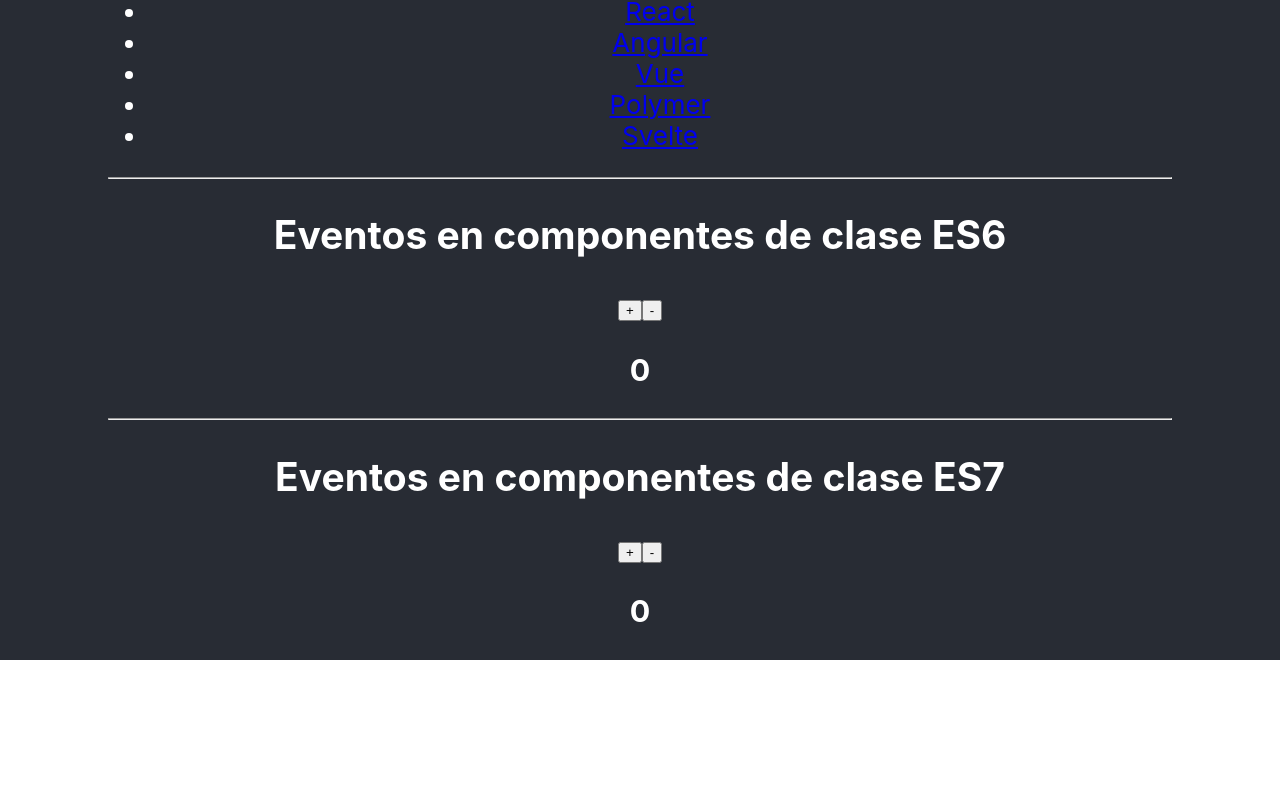
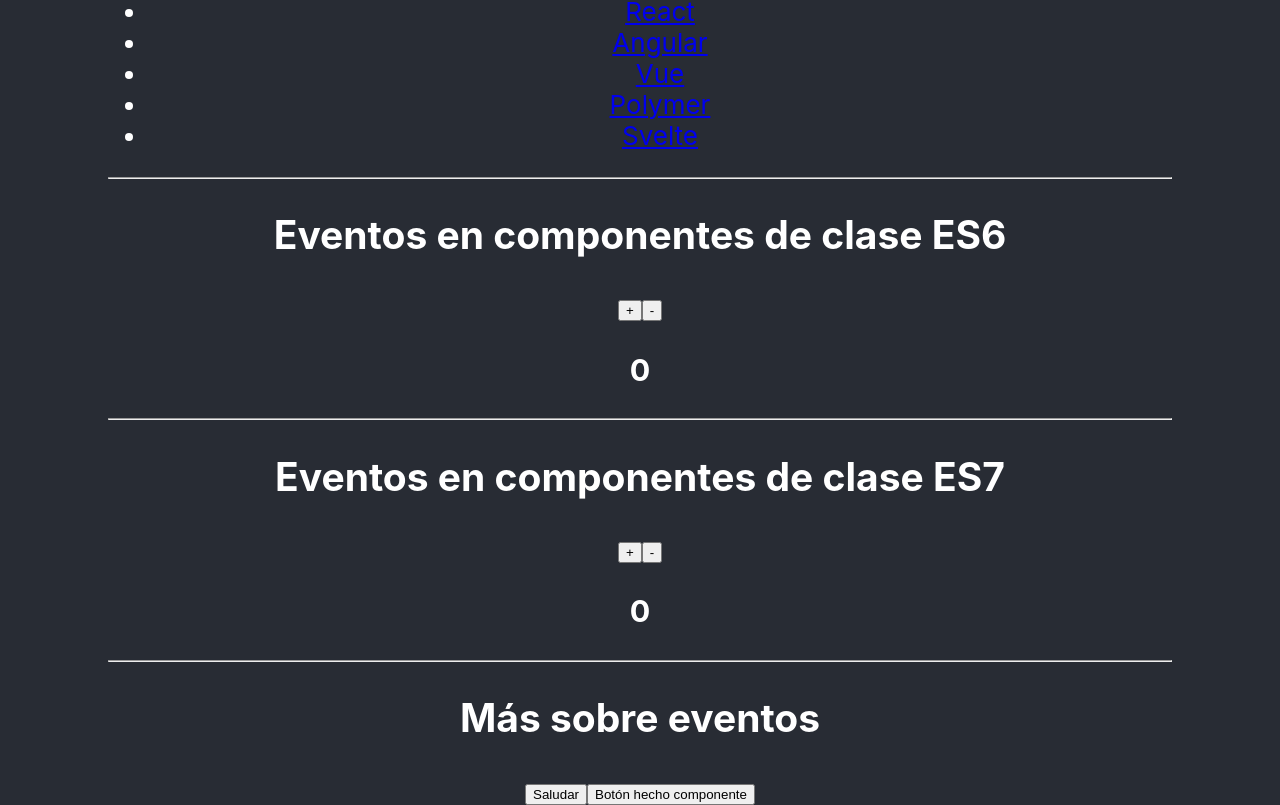
Before and after one commit to fabridev96/cursoreact, a React (Create React App) app: page / in a window 1280 px wide. Shown: the part 1821-2626 px from the top of the page. Before the commit the page ends 2481 px from the top, so only its background shows below. Built offline with nearby package versions, Linux system fonts and the light colour scheme.

Commit message:
Final clase 11 - Eventos nativos, sinteticos y personalizados

```diff
--- a/src/App.js
+++ b/src/App.js
@@ -5,7 +5,7 @@ import Propiedades from './componentes/Propiedades';
 import Estado from './componentes/Estado';
 import RenderizadoCondicional from './componentes/RenderizadoCondicional';
 import RenderizadoElementos from './componentes/RenderizadoElementos';
-import { EventosES6, EventosES7 } from './componentes/Eventos';
+import { EventosES6, EventosES7, MasSobreEventos } from './componentes/Eventos';
 import './App.css';
 
 function App() {
@@ -73,6 +73,10 @@ function App() {
 
             <EventosES7 />
 
+            <hr />
+
+            <MasSobreEventos />
+
           </section>
 
         </header>
--- a/src/componentes/Eventos.js
+++ b/src/componentes/Eventos.js
@@ -121,3 +121,82 @@ export class EventosES7 extends Component {
     }
 
 }
+
+/*
+function Boton (props) {
+
+    return(
+        <button
+            onClick={props.myOnClick}>
+            Botón hecho componente
+        </button>
+    );
+
+}
+*/
+
+/*
+const Boton = (props) => {
+
+    return(
+        <button
+            onClick={props.myOnClick}>
+            Botón hecho componente
+        </button>
+    );
+
+}
+*/
+
+const Boton = ({myOnClick}) => {
+
+    return(
+        <button
+            onClick={myOnClick}>
+            Botón hecho componente
+        </button>
+    );
+
+}
+
+export class MasSobreEventos extends Component {
+
+    handleClick = (e, mensaje) => {
+
+        console.log(e);
+
+        console.log(e.nativeEvent);
+
+        console.log(e.nativeEvent.target);
+
+        console.log(e.target);
+
+        console.log(mensaje);
+
+    }
+
+    render(){
+
+        return(
+
+            <div>
+
+                <h2>Más sobre eventos</h2>
+
+                <button onClick={(e) => this.handleClick(e, "Hola, pasando parámetros desde un evento")} >Saludar</button>
+
+                {/* Evento personalizado */}
+
+                {/*
+                <Boton onClick={(e) => this.handleClick(e, "Hola, pasando parámetros de un evento")} />
+                */}
+
+                <Boton myOnClick={(e) => this.handleClick(e, "Hola, pasando parámetros de un evento 2")} />
+
+            </div>
+
+        );
+
+    }
+
+}
```
